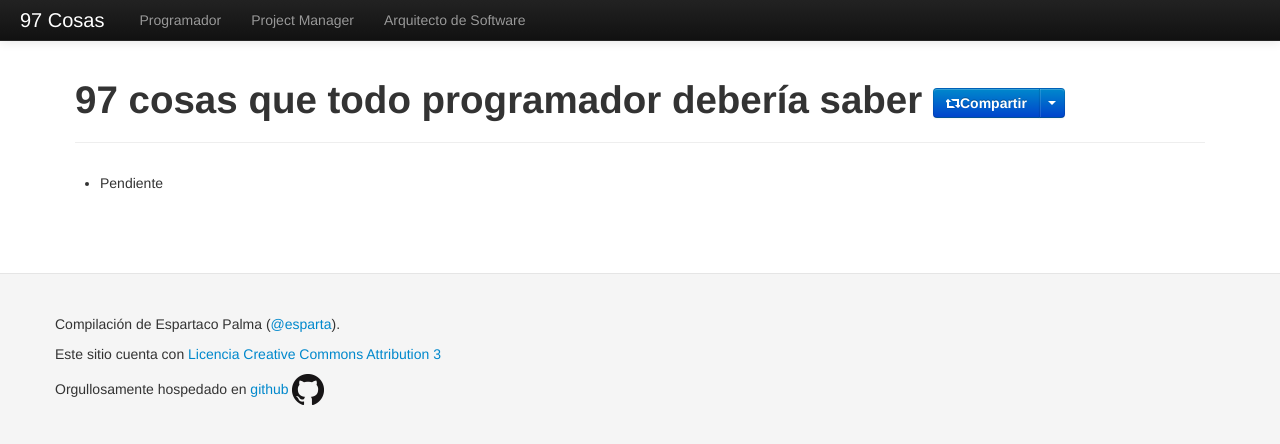
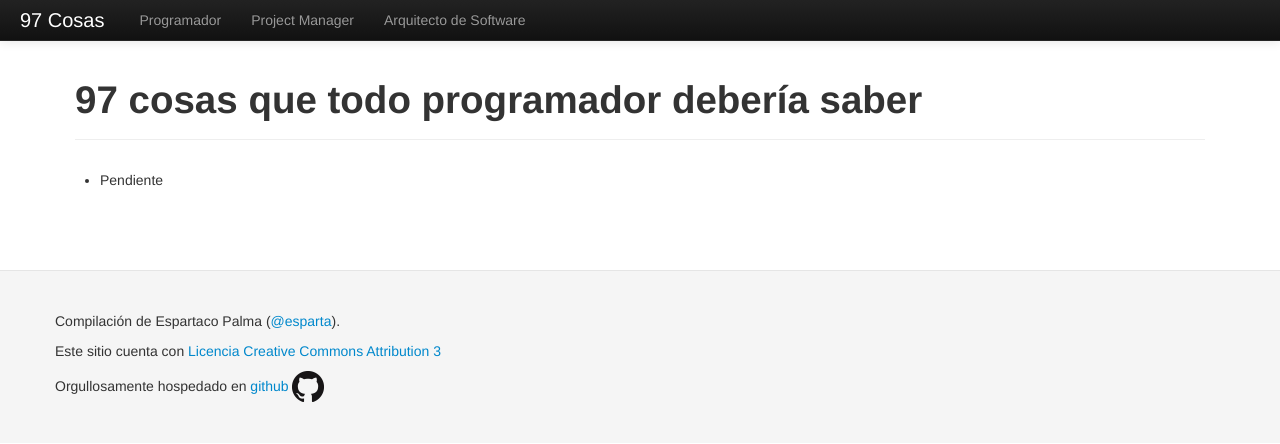
Before and after one commit to esparta/97cosas, a Jekyll site: the page built from programador/autores.md, in a window 1280 px wide. Shown: the top 444 px of the page. Built offline with Jekyll 4.4.1, drawn with Linux system fonts in a browser that asks for light colours; comment, search, counter and statistics services are not loaded.

Commit message:
Removing social network buttons

```diff
--- a/_includes/socialnetworkbuttons.html
+++ /dev/null
@@ -1,11 +0,0 @@
-
-<div class="btn-group">
-    <a class="btn btn-primary" href="#"><i class="icon-retweet icon-white"></i>Compartir</a>
-    <a class="btn btn-primary dropdown-toggle" data-toggle="dropdown" href="#">
-        <span class="caret"></span></a>
-    <ul class="dropdown-menu">
-        <li><a href="https://twitter.com/share" class="twitter-share-button" data-url="http://97cosas.com/programador" data-hashtags="97cosas">Tweet</a></li>
-        <li><script type="IN/Share" data-url="http://97cosas.com/programador/" data-counter="right">
-        </script></li>
-    </ul>
-</div>
--- a/_includes/socialnetworkjs.html
+++ /dev/null
@@ -1,5 +0,0 @@
-<script>!function(d,s,id){var js,fjs=d.getElementsByTagName(s)[0],p=/^http:/.test(d.location)?'http':'https';if(!d.getElementById(id)){js=d.createElement(s);js.id=id;js.src=p+'://platform.twitter.com/widgets.js';fjs.parentNode.insertBefore(js,fjs);}}(document, 'script', 'twitter-wjs');</script>
-
-<script src="//platform.linkedin.com/in.js" type="text/javascript">
- lang: en_US
-</script>
--- a/_layouts/html5.html
+++ b/_layouts/html5.html
@@ -15,6 +15,5 @@
     {% include footer.html %}
     {% include javascript.html %}
     {% include analytics.html %}
-    {% include socialnetworkjs.html %}
     </body>
 </html>
--- a/_layouts/programador.html
+++ b/_layouts/programador.html
@@ -3,7 +3,7 @@ layout: libro
 ---
 
 <div class="page-header">
-    <h1> 97 cosas que todo programador debería saber {% include socialnetworkbuttons.html %}</h1>
+    <h1> 97 cosas que todo programador debería saber</h1>
 </div>
 
 {% if page.author %}
```
